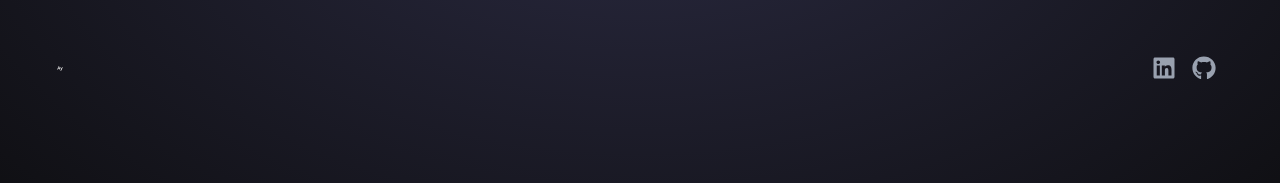
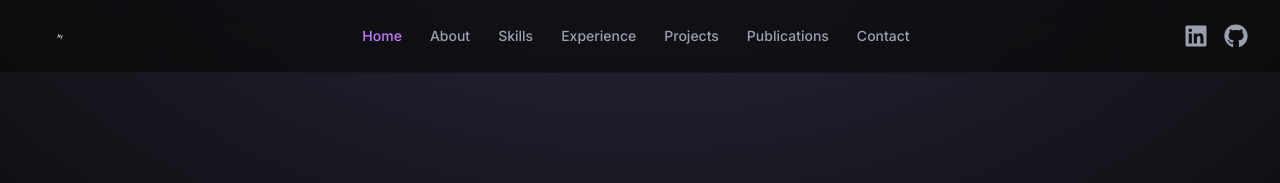
Before and after one commit to Heartz00/Ayomide-Portfolio-Website, a React (Vite) app: page / in a window 1280 px wide. Shown: the top 183 px of the page. Built offline with nearby package versions, Linux system fonts and the light colour scheme.

Commit message:
updated profile

```diff
--- a/src/components/About.jsx
+++ b/src/components/About.jsx
@@ -28,7 +28,7 @@ const About = () => {
   };
 
   return (
-    <div className="border-b border-neutral-900 pb-4" id="about" ref={ref}>
+    <div className="scroll-mt-28 border-b border-neutral-900 pb-4" id="about" ref={ref}>
       {/* Section Title */}
       <motion.h2
         initial={{ opacity: 0 }}
--- a/src/components/Contact.jsx
+++ b/src/components/Contact.jsx
@@ -32,7 +32,7 @@ const Contact = () => {
   // Check if CONTACT exists and has required properties
   if (!CONTACT || !CONTACT.phoneNo || !CONTACT.email) {
     return (
-      <div className="border-b border-neutral-900 pb-20" id="contact" ref={ref}>
+      <div className="scroll-mt-28 border-b border-neutral-900 pb-20" id="contact" ref={ref}>
         <motion.h2
           initial={{ y: -30, opacity: 0 }}
           animate={inView ? { y: 0, opacity: 1 } : {}}
@@ -54,7 +54,7 @@ const Contact = () => {
   }
 
   return (
-    <div className="border-b border-neutral-900 pb-20" id="contact" ref={ref}>
+    <div className="scroll-mt-28 border-b border-neutral-900 pb-20" id="contact" ref={ref}>
       <motion.h2
         initial={{ y: -30, opacity: 0 }}
         animate={inView ? { y: 0, opacity: 1 } : {}}
--- a/src/components/Experience.jsx
+++ b/src/components/Experience.jsx
@@ -1,15 +1,13 @@
-import React from "react";
 import { EXPERIENCES } from "../constants";
 import { motion } from "framer-motion";
 import { useInView } from "react-intersection-observer";
 
 const Experience = () => {
   const [ref, inView] = useInView({
-    triggerOnce: false, // Changed to false to trigger every time
+    triggerOnce: false,
     threshold: 0.1,
   });
 
-  // Animation variants
   const headerVariants = {
     hidden: { y: -50, opacity: 0 },
     visible: {
@@ -19,17 +17,8 @@ const Experience = () => {
     },
   };
 
-  const yearVariants = {
-    hidden: { x: -100, opacity: 0 },
-    visible: {
-      x: 0,
-      opacity: 1,
-      transition: { duration: 0.6, ease: "easeOut" },
-    },
-  };
-
-  const contentVariants = {
-    hidden: { x: 100, opacity: 0 },
+  const cardVariants = {
+    hidden: { x: 60, opacity: 0 },
     visible: {
       x: 0,
       opacity: 1,
@@ -38,8 +27,7 @@ const Experience = () => {
   };
 
   return (
-    <div className="border-b border-neutral-900 pb-4" ref={ref}>
-      {/* Header slides from top */}
+    <div className="scroll-mt-28 border-b border-neutral-900 pb-4" id="experience" ref={ref}>
       <motion.h2
         initial="hidden"
         animate={inView ? "visible" : "hidden"}
@@ -49,25 +37,30 @@ const Experience = () => {
         Experience
       </motion.h2>
 
-      <div>
+      <div className="mx-auto max-w-3xl">
         {EXPERIENCES.map((experience, index) => (
-          <motion.div
-            key={index}
-            className="mb-8 flex flex-wrap lg:justify-center"
-            initial="hidden"
-            animate={inView ? "visible" : "hidden"}
-            transition={{ staggerChildren: 0.2, delayChildren: index * 0.1 }}
-          >
-            {/* Year slides from left */}
-            <motion.div variants={yearVariants} className="w-full lg:w-1/4">
-              <p className="mb-2 text-sm text-neutral-400">{experience.year}</p>
-            </motion.div>
+          <div key={index} className="flex items-stretch gap-4 lg:gap-6">
+            <div className="hidden w-24 flex-shrink-0 pt-6 text-right lg:block">
+              <p className="text-sm text-neutral-400">{experience.year}</p>
+            </div>
 
-            {/* Content slides from right */}
+            <div className="flex flex-shrink-0 flex-col items-center">
+              <span className="mt-7 h-3 w-3 flex-shrink-0 rounded-full border-2 border-purple-500 bg-neutral-950" />
+              {index !== EXPERIENCES.length - 1 && (
+                <span className="w-px flex-1 bg-neutral-800" />
+              )}
+            </div>
+
             <motion.div
-              variants={contentVariants}
-              className="w-full max-w-xl lg:w-3/4"
+              variants={cardVariants}
+              initial="hidden"
+              animate={inView ? "visible" : "hidden"}
+              transition={{ delay: index * 0.1 }}
+              className="mb-10 flex-1 rounded-2xl border border-neutral-800 p-6"
             >
+              <p className="mb-2 text-sm text-neutral-400 lg:hidden">
+                {experience.year}
+              </p>
               <h6 className="mb-2 font-semibold">
                 {experience.role} -{" "}
                 <span className="text-sm text-purple-100">
@@ -75,21 +68,18 @@ const Experience = () => {
                 </span>
               </h6>
               <p className="mb-4 text-neutral-400">{experience.description}</p>
-              <div className="flex flex-wrap">
-                {experience.technologies.map((tech, index) => (
-                  <motion.span
-                    key={index}
-                    initial={{ opacity: 0, y: 20 }}
-                    animate={inView ? { opacity: 1, y: 0 } : {}}
-                    transition={{ delay: 0.5 + index * 0.1 }}
-                    className="mr-2 mt-1 rounded bg-neutral-900 px-2 py-1 text-sm font-medium text-purple-800"
+              <div className="flex flex-wrap gap-2">
+                {experience.technologies.map((tech, i) => (
+                  <span
+                    key={i}
+                    className="rounded bg-neutral-900 px-2 py-1 text-sm font-medium text-purple-400"
                   >
                     {tech}
-                  </motion.span>
+                  </span>
                 ))}
               </div>
             </motion.div>
-          </motion.div>
+          </div>
         ))}
       </div>
     </div>
--- a/src/components/Hero.jsx
+++ b/src/components/Hero.jsx
@@ -1,5 +1,5 @@
 import { HERO_CONTENT } from "../constants";
-import profilePic from "../assets/AyomideProfile.png";
+import profilePic from "../assets/AyomideProfile.jpg";
 import { motion } from "framer-motion";
 
 const container = (delay) => ({
@@ -13,7 +13,7 @@ const container = (delay) => ({
 
 const Hero = () => {
   return (
-    <div className="border-b border-neutral-900 pb-4 lg:mb-35">
+    <div className="scroll-mt-28 border-b border-neutral-900 pb-4 lg:mb-35" id="home">
       <div className="flex flex-wrap">
         <div className="w-full lg:w-1/2">
           <div className="flex flex-col items-center lg:items-start">
--- a/src/components/Navbar.jsx
+++ b/src/components/Navbar.jsx
@@ -1,14 +1,71 @@
+import { useEffect, useState } from "react";
 import logo from "../assets/AyomideLogo.png";
-import { FaLinkedin, FaGithub } from "react-icons/fa";
-import { motion } from "framer-motion";
+import { FaLinkedin, FaGithub, FaBars, FaTimes } from "react-icons/fa";
+import { motion, AnimatePresence } from "framer-motion";
+
+const NAV_LINKS = [
+  { id: "home", label: "Home" },
+  { id: "about", label: "About" },
+  { id: "skills", label: "Skills" },
+  { id: "experience", label: "Experience" },
+  { id: "projects", label: "Projects" },
+  { id: "publications", label: "Publications" },
+  { id: "contact", label: "Contact" },
+];
 
 const Navbar = () => {
+  const [active, setActive] = useState("home");
+  const [menuOpen, setMenuOpen] = useState(false);
+
+  useEffect(() => {
+    const observer = new IntersectionObserver(
+      (entries) => {
+        entries.forEach((entry) => {
+          if (entry.isIntersecting) {
+            setActive(entry.target.id);
+          }
+        });
+      },
+      { rootMargin: "-45% 0px -50% 0px", threshold: 0 }
+    );
+
+    NAV_LINKS.forEach(({ id }) => {
+      const el = document.getElementById(id);
+      if (el) observer.observe(el);
+    });
+
+    return () => observer.disconnect();
+  }, []);
+
+  const handleNavClick = (id) => {
+    setMenuOpen(false);
+    document.getElementById(id)?.scrollIntoView({ behavior: "smooth" });
+  };
+
   return (
-    <nav className="mb-20 flex items-center justify-between py-6">
+    <nav className="sticky top-0 z-50 -mx-8 mb-20 border-b border-neutral-900 bg-neutral-950/70 px-8 backdrop-blur-md">
+      <div className="flex items-center justify-between py-4">
         <div className="flex flex-shrink-0 items-center">
           <img className="mx-2 w-10" src={logo} alt="logo" />
         </div>
-      <div className="m-8 flex items-center justify-center gap-4 text-2xl">
+
+        <div className="hidden items-center gap-1 lg:flex">
+          {NAV_LINKS.map(({ id, label }) => (
+            <button
+              key={id}
+              onClick={() => handleNavClick(id)}
+              className={`rounded-md px-3 py-2 text-sm font-medium transition-colors duration-200 ${
+                active === id
+                  ? "text-purple-400"
+                  : "text-gray-400 hover:text-white"
+              }`}
+            >
+              {label}
+            </button>
+          ))}
+        </div>
+
+        <div className="hidden items-center gap-4 text-2xl lg:flex">
           <motion.a
             href="https://www.linkedin.com/in/ayomide-oladele/"
             target="_blank"
@@ -30,6 +87,61 @@ const Navbar = () => {
             <FaGithub />
           </motion.a>
         </div>
+
+        <button
+          onClick={() => setMenuOpen((v) => !v)}
+          className="text-2xl text-gray-300 lg:hidden"
+          aria-label="Toggle menu"
+        >
+          {menuOpen ? <FaTimes /> : <FaBars />}
+        </button>
+      </div>
+
+      <AnimatePresence>
+        {menuOpen && (
+          <motion.div
+            initial={{ height: 0, opacity: 0 }}
+            animate={{ height: "auto", opacity: 1 }}
+            exit={{ height: 0, opacity: 0 }}
+            transition={{ duration: 0.25 }}
+            className="overflow-hidden lg:hidden"
+          >
+            <div className="flex flex-col gap-1 pb-4">
+              {NAV_LINKS.map(({ id, label }) => (
+                <button
+                  key={id}
+                  onClick={() => handleNavClick(id)}
+                  className={`rounded-md px-3 py-2 text-left text-sm font-medium transition-colors duration-200 ${
+                    active === id
+                      ? "text-purple-400"
+                      : "text-gray-400 hover:text-white"
+                  }`}
+                >
+                  {label}
+                </button>
+              ))}
+              <div className="mt-2 flex items-center gap-4 px-3 text-2xl">
+                <a
+                  href="https://www.linkedin.com/in/ayomide-oladele/"
+                  target="_blank"
+                  rel="noopener noreferrer"
+                  className="text-gray-400 hover:text-[#0A66C2] transition-colors duration-300"
+                >
+                  <FaLinkedin />
+                </a>
+                <a
+                  href="https://github.com/Heartz00?tab=repositories"
+                  target="_blank"
+                  rel="noopener noreferrer"
+                  className="text-gray-400 hover:text-[#333] transition-colors duration-300"
+                >
+                  <FaGithub />
+                </a>
+              </div>
+            </div>
+          </motion.div>
+        )}
+      </AnimatePresence>
     </nav>
   );
 };
--- a/src/components/Projects.jsx
+++ b/src/components/Projects.jsx
@@ -29,26 +29,8 @@ const Projects = () => {
     },
   };
 
-  const imageVariants = {
-    hidden: { x: -100, opacity: 0 },
-    visible: {
-      x: 0,
-      opacity: 1,
-      transition: { duration: 0.6, ease: "easeOut" },
-    },
-  };
-
-  const contentVariants = {
-    hidden: { x: 100, opacity: 0 },
-    visible: {
-      x: 0,
-      opacity: 1,
-      transition: { duration: 0.6, ease: "easeOut" },
-    },
-  };
-
   return (
-    <div className="border-b border-neutral-900 pb-4" ref={ref}>
+    <div className="scroll-mt-28 border-b border-neutral-900 pb-4" id="projects" ref={ref}>
       <motion.h2
         initial={{ y: -50, opacity: 0 }}
         animate={inView ? { y: 0, opacity: 1 } : {}}
@@ -62,51 +44,42 @@ const Projects = () => {
         initial="hidden"
         animate={inView ? "visible" : "hidden"}
         variants={containerVariants}
-        className="mx-auto max-w-6xl" // Added container width constraint
+        className="mx-auto flex max-w-5xl flex-col gap-6"
       >
         {PROJECTS.map((project, index) => (
           <motion.div
             key={index}
             variants={itemVariants}
-            className="mb-8 flex flex-col items-center gap-4 py-4 lg:flex-row lg:justify-center" // Modified layout classes
+            className={`flex flex-col items-center gap-6 rounded-2xl border border-neutral-800 p-6 transition-colors duration-300 hover:border-purple-900/60 lg:gap-10 lg:p-8 ${
+              index % 2 === 1 ? "lg:flex-row-reverse" : "lg:flex-row"
+            }`}
           >
-            <motion.div
-              variants={imageVariants}
-              className="flex-shrink-0" // Prevent image from stretching
-            >
+            <div className="w-full flex-shrink-0 lg:w-2/5">
               <img
                 src={project.image}
-                width={300} // Increased base size
-                height={300}
                 alt={project.title}
-                className="rounded-lg shadow-lg hover:shadow-xl transition-shadow duration-300 object-cover"
+                className="w-full rounded-lg object-cover shadow-lg"
               />
-            </motion.div>
+            </div>
 
-            <motion.div
-              variants={contentVariants}
-              className="w-full lg:max-w-2xl lg:px-8" // Added padding and max-width
-            >
-              <h6 className="mb-2 text-center lg:text-left font-semibold text-lg">
+            <div className="w-full lg:w-3/5">
+              <h6 className="mb-2 text-center font-semibold text-lg lg:text-left">
                 {project.title}
               </h6>
-              <p className="mb-4 text-neutral-400 leading-relaxed text-center lg:text-left">
+              <p className="mb-4 text-center leading-relaxed text-neutral-400 lg:text-left">
                 {project.description}
               </p>
-              <div className="flex flex-wrap justify-center lg:justify-start gap-2">
-                {project.technologies.map((tech, index) => (
-                  <motion.span
-                    key={index}
-                    initial={{ opacity: 0, scale: 0.8 }}
-                    animate={inView ? { opacity: 1, scale: 1 } : {}}
-                    transition={{ delay: 0.4 + index * 0.1 }}
-                    className="rounded bg-neutral-900 px-3 py-1 text-sm font-medium text-purple-400 hover:bg-purple-900/20 transition-colors duration-200"
+              <div className="flex flex-wrap justify-center gap-2 lg:justify-start">
+                {project.technologies.map((tech, i) => (
+                  <span
+                    key={i}
+                    className="rounded bg-neutral-900 px-3 py-1 text-sm font-medium text-purple-400"
                   >
                     {tech}
-                  </motion.span>
+                  </span>
                 ))}
               </div>
-            </motion.div>
+            </div>
           </motion.div>
         ))}
       </motion.div>
--- a/src/components/Publications.jsx
+++ b/src/components/Publications.jsx
@@ -29,7 +29,7 @@ const Publications = () => {
   };
 
   return (
-    <div className="border-b border-neutral-900 pb-24" ref={ref}>
+    <div className="scroll-mt-28 border-b border-neutral-900 pb-24" id="publications" ref={ref}>
       <motion.h2
         initial={{ y: -30, opacity: 0 }}
         animate={inView ? { y: 0, opacity: 1 } : {}}
--- a/src/components/Skills.jsx
+++ b/src/components/Skills.jsx
@@ -29,7 +29,7 @@ const Skills = () => {
   };
 
   return (
-    <div className="border-b border-neutral-900 pb-24" ref={ref}>
+    <div className="scroll-mt-28 border-b border-neutral-900 pb-24" id="skills" ref={ref}>
       <motion.h2
         initial={{ y: -30, opacity: 0 }}
         animate={inView ? { y: 0, opacity: 1 } : {}}
--- a/src/components/Technologies.jsx
+++ b/src/components/Technologies.jsx
@@ -59,7 +59,7 @@ const Technologies = () => {
   };
 
   return (
-    <div className="border-b border-neutral-800 pb-24" ref={ref}>
+    <div className="scroll-mt-28 border-b border-neutral-800 pb-24" id="technologies" ref={ref}>
       <h2 className="my-20 text-center text-4xl">Technologies</h2>
 
       <div className="flex flex-wrap items-center justify-center gap-6">
--- a/src/index.css
+++ b/src/index.css
@@ -5,3 +5,7 @@
 :root {
   font-family: "Inter", sans-serif;
 }
+
+html {
+  scroll-behavior: smooth;
+}
```
Also changed, not shown: src/assets/AyomideProfile.jpg (added), 1 other file (tests, documents, lock files or other folders). Lines whose indentation alone changed are shown as unchanged.
